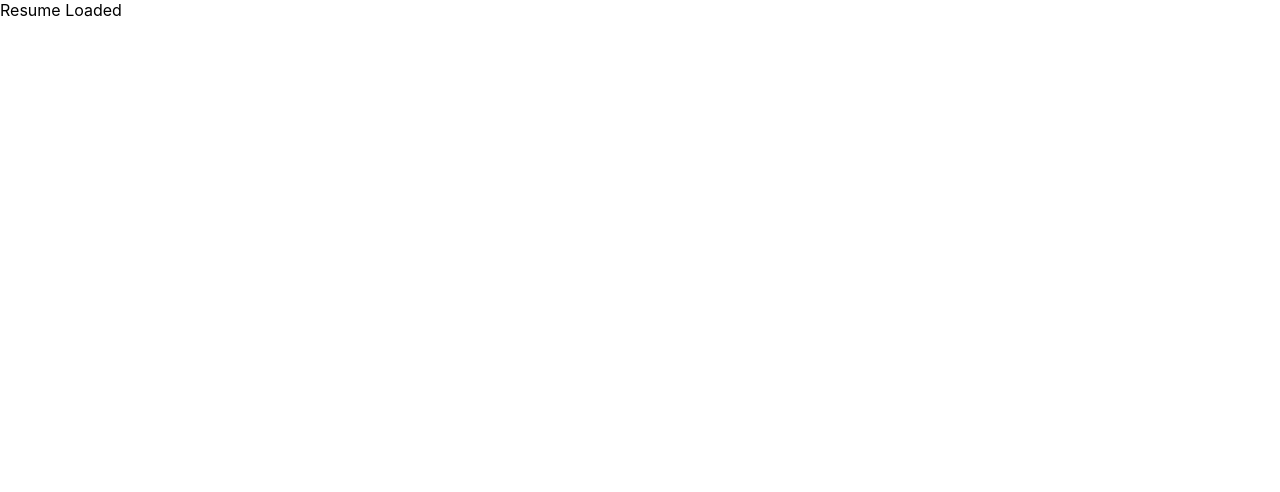
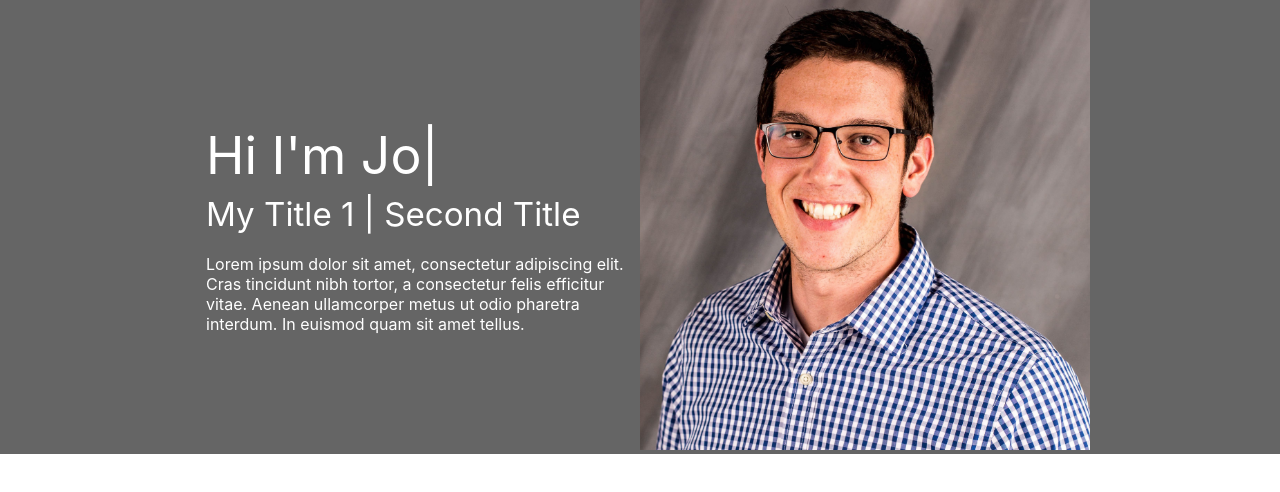
Before and after one commit to kevinpsites/react-resume-class, a React (Create React App) app: page / in a window 1280 px wide. Shown: the top 492 px of the page. Built offline with nearby package versions, Linux system fonts and the light colour scheme.

Commit message:
Add - About Me Header Section

```diff
--- a/src/App.css
+++ b/src/App.css
@@ -3,6 +3,21 @@
   --primary-font: -apple-system, BlinkMacSystemFont, "Segoe UI", "Roboto",
     "Oxygen", "Ubuntu", "Cantarell", "Fira Sans", "Droid Sans", "Helvetica Neue",
     sans-serif;
+
+  --primary-font-black: #545454;
+
+  --base-size: 1em;
+  --type-scale: 1;
+  --header-increase: 1.3;
+  --type-decrease: 0.8;
+
+  --h5: calc(var(--base-size) * var(--type-scale));
+  --h4: calc(var(--h5) * var(--type-scale));
+  --h3: calc(var(--h4) * var(--type-scale));
+  --h2: calc(var(--h3) * var(--type-scale));
+  --h1: calc(var(--h2) * var(--type-scale) * var(--header-increase));
+
+  --primary-font-error: rgba(172, 0, 0, 1);
 
   /* Loading Stuff */
   --primary-loading-bg: rgba(255, 255, 255, 0.8);
@@ -12,12 +27,46 @@
   margin: 0px;
   padding: 0px;
   font-family: var(--primary-font);
+  box-sizing: border-box;
 }
 
 a {
   color: inherit;
   text-decoration: none;
   cursor: pointer;
+}
+
+h1 {
+  font-size: var(--h1);
+  font-weight: normal;
+}
+
+h2 {
+  font-size: var(--h2);
+  font-weight: normal;
+}
+
+h3 {
+  font-size: var(--h3);
+  font-weight: normal;
+}
+
+h4 {
+  font-size: var(--h4);
+  font-weight: normal;
+}
+
+h5 {
+  font-size: var(--h5);
+  font-weight: normal;
+}
+
+p {
+  font-size: var(--base-size);
+}
+
+main {
+  /* padding: 16px 0px; */
 }
 
 .loading-screen-bg {
@@ -37,3 +86,83 @@ a {
   padding-top: 8%;
   text-align: center;
 }
+
+.about-section-container {
+  display: grid;
+  grid-template-areas:
+    "image"
+    "about";
+
+  /* width: 90%; */
+  /* margin: 0 auto; */
+  padding: 0px;
+  padding-bottom: 16px;
+
+  justify-content: center;
+
+  background-color: #333333c0;
+  color: white;
+}
+
+.about-section-container img {
+  max-width: 100%;
+  width: 100%;
+}
+
+.about-section-container section:first-child {
+  grid-area: about;
+  text-align: center;
+  max-width: 450px;
+  width: 100%;
+}
+.about-section-container section:first-child h1,
+.about-section-container section:first-child h2 {
+  margin: 4px 0px;
+}
+.about-section-container section:first-child p {
+  text-align: left;
+  padding: 4px 8px;
+  margin-top: 8px;
+}
+
+.about-section-container section:last-child {
+  grid-area: image;
+  max-width: 450px;
+  width: 100%;
+}
+
+@media screen and (min-width: 750px) {
+  :root {
+    --type-scale: 1.1;
+  }
+
+  .about-section-container {
+    grid-template-areas: "about image";
+    align-items: center;
+    text-align: left;
+    margin: 0 auto;
+    padding: 0px;
+  }
+
+  /* .about-section-container section:last-child, */
+  .about-section-container section:first-child {
+    padding: 0px 16px;
+    text-align: left;
+  }
+
+  .about-section-container section:first-child h1,
+  .about-section-container section:first-child h2 {
+    margin: 8px 0px;
+  }
+
+  .about-section-container section:first-child p {
+    margin-top: 16px;
+    padding: 4px 0px;
+  }
+}
+
+@media screen and (min-width: 1024px) {
+  :root {
+    --type-scale: 1.2;
+  }
+}
--- a/src/App.tsx
+++ b/src/App.tsx
@@ -1,7 +1,8 @@
 import React from "react";
 import "./App.css";
 import { AppContext } from "./appContext";
-import LoadingScreen from "./basicComponents/loadingScreen";
+import LoadingScreen from "./components/basicComponents/loadingScreen";
+import AboutSection from "./components/sectionComponents/aboutSection";
 import { useRetrieveResume } from "./hooks/useRetrieveResume";
 
 const App = () => {
@@ -12,7 +13,7 @@ const App = () => {
       <AppContext.Provider value={{ resume }}>
         <main>
           {error && error}
-          {resume && "Resume Loaded"}
+          {resume && <AboutSection />}
         </main>
       </AppContext.Provider>
     </LoadingScreen>
--- a/src/appContext.ts
+++ b/src/appContext.ts
@@ -7,7 +7,14 @@ export interface MainAppContext {
 
 export const AppContext = createContext<MainAppContext>({
   resume: {
-    personal: { name: "", about: "", resume: "", title: "", aboutMeImage: "" },
+    personal: {
+      name: "",
+      about: "",
+      resume: "",
+      title: "",
+      aboutMeImage: "",
+      adjectives: [],
+    },
   },
 });
 export const useAppContext = () => useContext(AppContext);
--- /dev/null
+++ b/src/components/basicComponents/loadingScreen.tsx
@@ -0,0 +1,22 @@
+import React from "react";
+
+interface LoadingScreenProps {
+  loading: boolean;
+  children: any;
+}
+
+const LoadingScreen = ({ loading, children }: LoadingScreenProps) => {
+  return (
+    <>
+      {children}
+
+      {loading && (
+        <article className={`loading-screen-bg`}>
+          <section>Loading...</section>
+        </article>
+      )}
+    </>
+  );
+};
+
+export default LoadingScreen;
--- /dev/null
+++ b/src/components/sectionComponents/aboutSection.tsx
@@ -0,0 +1,83 @@
+import React, { useEffect, useState } from "react";
+import appSettings from "../../appSettings.json";
+import { useAppContext } from "../../appContext";
+
+const AboutSection = () => {
+  const { resume } = useAppContext();
+  const [words, setWords] = useState<string[]>([]);
+
+  const [index, setIndex] = useState(0);
+  const [subIndex, setSubIndex] = useState(0);
+  const [blink, setBlink] = useState(true);
+  const [blinkEnd, setBlinkEnd] = useState(false);
+  const [reverse, setReverse] = useState(false);
+
+  useEffect(() => {
+    if (resume) {
+      setWords([
+        `Hi I'm ${resume.personal.name}`,
+        ...resume.personal.adjectives.map((x) => `I'm a ${x.adjective}`),
+        `Hi I'm ${resume.personal.name}`,
+      ]);
+    }
+  }, [resume]);
+
+  useEffect(() => {
+    if (index === words.length) {
+      setBlinkEnd(true);
+      return;
+    }
+
+    if (
+      subIndex === words[index].length + 1 &&
+      index !== words.length - 1 &&
+      !reverse
+    ) {
+      setReverse(true);
+      return;
+    }
+
+    if (subIndex === 0 && reverse) {
+      setReverse(false);
+      setIndex((prev) => prev + 1);
+      return;
+    }
+
+    const timeout = setTimeout(() => {
+      setSubIndex((prev) => prev + (reverse ? -1 : 1));
+    }, Math.max(reverse ? 75 : subIndex === words[index].length ? 1000 : 150, parseInt((Math.random() * 350).toString())));
+
+    return () => clearTimeout(timeout);
+  }, [subIndex, index, reverse, words.length]);
+
+  useEffect(() => {
+    const timeout2 = setTimeout(() => {
+      if (!blinkEnd) {
+        setBlink((prev) => !prev);
+      }
+    }, 500);
+    return () => clearTimeout(timeout2);
+  }, [blink, blinkEnd]);
+
+  return (
+    <article className={`about-section-container`}>
+      <section>
+        <h1>
+          {words.length <= 0
+            ? `Hi I'm ${resume?.personal.name}`
+            : `${words[index].substring(0, subIndex)}${blink ? "|" : " "}`}
+        </h1>
+        <h2>{resume?.personal.title}</h2>
+        <p>{resume?.personal.about}</p>
+      </section>
+      <section>
+        <img
+          src={`${appSettings.publicFilePaths.image}/${appSettings.publicFilePaths.about}/${resume?.personal.aboutMeImage}`}
+          alt={resume?.personal.name}
+        ></img>
+      </section>
+    </article>
+  );
+};
+
+export default AboutSection;
--- a/src/types/globalTypes.ts
+++ b/src/types/globalTypes.ts
@@ -8,4 +8,10 @@ export interface PersonalSectionObject {
   resume: string;
   title: string;
   aboutMeImage: string;
+  adjectives: PersonalAdjectives[];
 }
+
+export interface PersonalAdjectives {
+  adjective: string;
+  link: string;
+}
```
